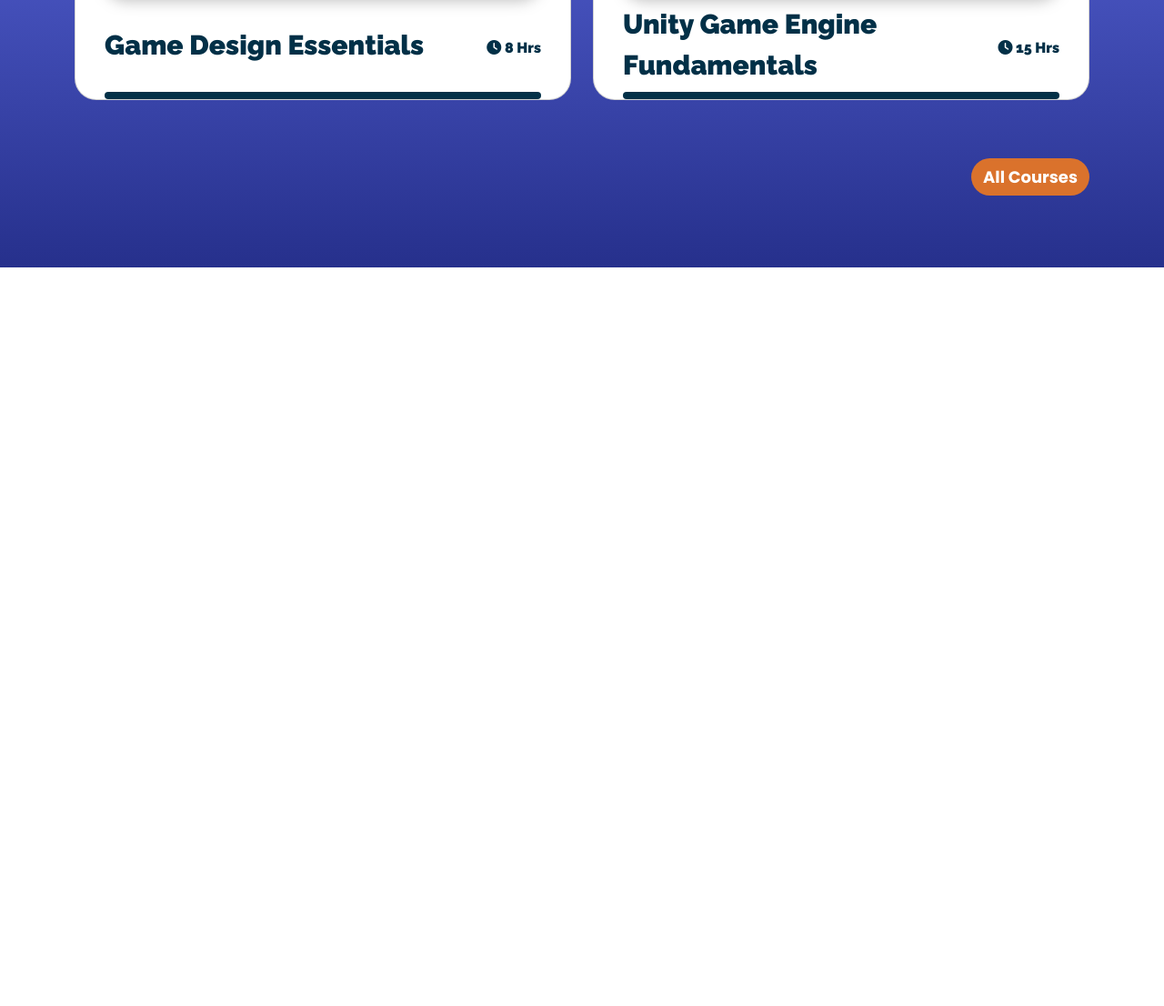
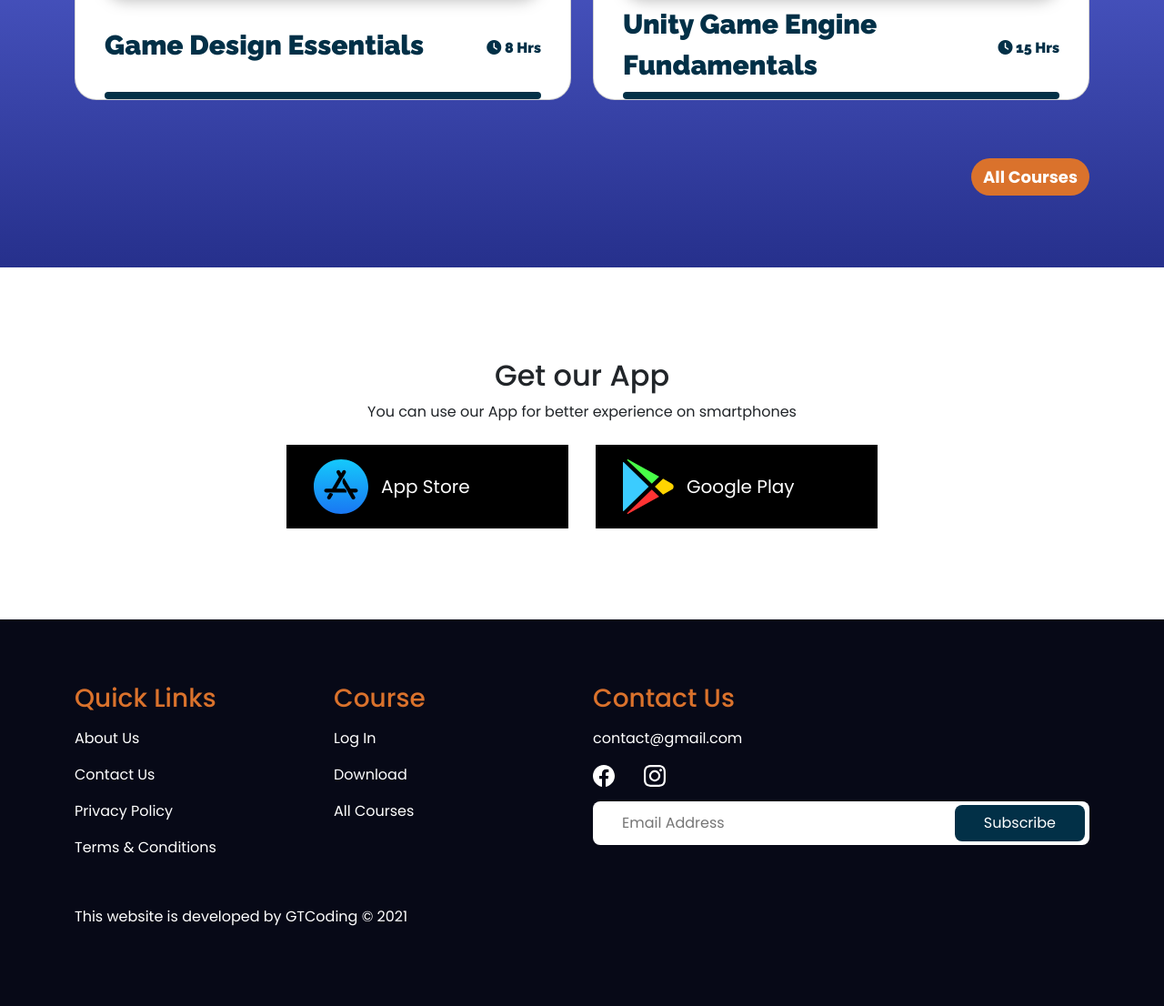
Before and after one commit to mt-tanbir/game-dev, a plain HTML site: page index.html in a window 1280 px wide. Shown: the part 1903-3009 px from the top of the page at 91% size. Before the commit the page ends 2197 px from the top, so only its background shows below. Drawn offline with nearby package versions, Linux system fonts and the light colour scheme.

Commit message:
footer added

```diff
--- a/assets/css/style.css
+++ b/assets/css/style.css
@@ -339,3 +339,107 @@
 }
 
 /* Course Section End */
+
+/* App Seection Start */
+
+.app-section {
+    text-align: center;
+}
+
+.app-section .app-buttons {
+    display: flex;
+    align-items: center;
+    justify-content: center;
+    gap: 30px;
+    margin-top: 24px;
+}
+
+.app-section .app-btn {
+    padding: 16px 30px;
+    background: #000000;
+    color: #fff;
+    display: flex;
+    align-items: center;
+    gap: 14px;
+    min-width: 310px;
+}
+
+.app-section .app-btn span {
+    font-weight: normal;
+    font-size: 20px;
+    color: #ffffff;
+}
+
+/* App Section End */
+
+
+/* Footer Start */
+
+footer {
+    background: var(--dark-color);
+    color: #fff;
+    padding: 70px 0;
+}
+
+footer a {
+    text-decoration: none;
+    color: #fff;
+}
+
+footer h3 {
+    color: var(--orange-color);
+}
+
+footer ul {
+    list-style: none;
+    padding-left: 0px;
+}
+
+footer ul li {
+    margin: 16px 0;
+}
+
+
+footer .social a {
+    margin-right: 28px;
+}
+
+footer form {
+    margin-top: 16px;
+    position: relative;
+}
+
+footer form input {
+    font-family: "Poppins", sans-serif;
+    font-weight: normal;
+    font-size: 16px;
+    line-height: 200%;
+    border-radius: 8px;
+    padding: 8px 160px 8px 32px;
+    border: none;
+    width: 100%;
+    color: #000000;
+}
+
+footer form .submit-btn {
+    position: absolute;
+    right: 5px;
+    top: 50%;
+    transform: translateY(-50%);
+    background: var(--dark-blue-color);
+    border-radius: 8px;
+    padding: 8px 32px;
+    border: 0;
+    font-family: "Poppins", sans-serif;
+    font-weight: normal;
+    font-size: 16px;
+    color: #ffffff;
+    cursor: pointer;
+}
+
+footer .copyright {
+    margin-top: 36px;
+
+}
+
+/* Footer End */
--- a/index.html
+++ b/index.html
@@ -205,9 +205,115 @@
                 </div>
                 <a href="#" class="btn light float-end">All Courses</a>
             </div>
-
     </section>
     <!-- Course Section End -->
+
+    <!-- App Section Start -->
+
+    <section class="app-section" id="app-section">
+        <div class="course-area section">
+            <div class="container">
+                <h2>Get our App</h2>
+                <p>You can use our App for better experience on smartphones</p>
+
+                <div class="app-buttons">
+                    <div class="app-btn">
+                        <img src="assets/images/appstore-icon.svg" alt="appstore-icon" />
+                        <span>App Store</span>
+                    </div>
+
+                    <div class="app-btn">
+                        <img src="assets/images/google-play-icon.svg" alt="google-play-icon" />
+                        <span>Google Play</span>
+                    </div>
+                </div>
+            </div>
+        </div>
+    </section>
+
+    <!-- App Section End -->
+
+    <!-- Footer Start -->
+    <footer class="footer-section" id="footer-section">
+        <div class="footer-area">
+            <div class="container">
+                <div class="row">
+                    <div class="col-lg-3">
+                        <div class="links">
+                            <h3>Quick Links</h3>
+
+                            <ul>
+                                <li>
+                                    <a href="#">About Us</a>
+                                </li>
+
+                                <li>
+                                    <a href="#">Contact Us</a>
+                                </li>
+
+                                <li>
+                                    <a href="#">Privacy Policy</a>
+                                </li>
+
+                                <li>
+                                    <a href="#">Terms & Conditions</a>
+                                </li>
+                            </ul>
+                        </div>
+                    </div>
+
+                    <div class="col-lg-3">
+                        <div class="links">
+                            <h3>Course</h3>
+
+                            <ul>
+                                <li>
+                                    <a href="#">Log In</a>
+                                </li>
+
+                                <li>
+                                    <a href="#">Download</a>
+                                </li>
+
+                                <li>
+                                    <a href="#">All Courses</a>
+                                </li>
+                            </ul>
+                        </div>
+                    </div>
+
+                    <div class="col-lg-6">
+                        <div class="links">
+                            <h3>Contact Us</h3>
+
+                            <ul>
+                                <li>contact@gmail.com</li>
+                            </ul>
+
+                            <div class="social">
+                                <a href="#">
+                                    <img src="assets/images/facebook-logo.svg" alt="facebook-logo" />
+                                </a>
+
+                                <a href="#">
+                                    <img src="assets/images/instagram-logo.svg" alt="instagram-logo" />
+                                </a>
+                            </div>
+
+                            <form action="#">
+                                <input type="text" placeholder="Email Address" />
+                                <button class="submit-btn">Subscribe</button>
+                            </form>
+                        </div>
+                    </div>
+                    <p class="copyright">This website is developed by GTCoding © 2021</p>
+                </div>
+
+            </div>
+        </div>
+    </footer>
+
+    <!-- Footer End -->
 
 
 
```
